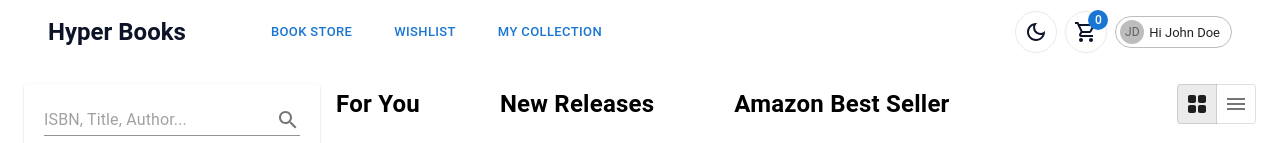
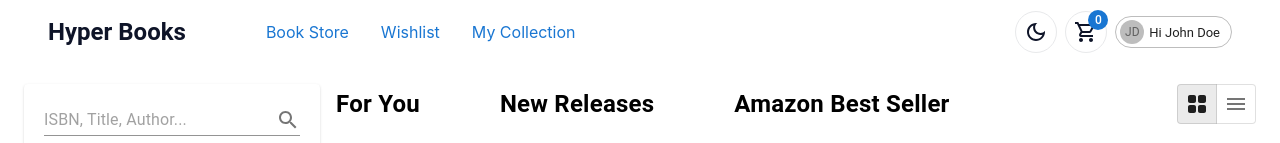
Before and after one commit to Jon-Felipe/hyperbooks, a React (Vite) app: page / in a window 1280 px wide. Shown: the top 143 px of the page. Built offline with nearby package versions, Linux system fonts and the light colour scheme.

Commit message:
changed header buttons to links

```diff
--- a/src/components/Header.tsx
+++ b/src/components/Header.tsx
@@ -1,16 +1,18 @@
+import { Link as RouterLink } from 'react-router-dom';
+
 // mui
 import AppBar from '@mui/material/AppBar';
 import Container from '@mui/material/Container';
 import Box from '@mui/material/Box';
 import Toolbar from '@mui/material/Toolbar';
 import Typography from '@mui/material/Typography';
-import Button from '@mui/material/Button';
 import IconButton from '@mui/material/IconButton';
 import Avatar from '@mui/material/Avatar';
 import Chip from '@mui/material/Chip';
 import Badge from '@mui/material/Badge';
 import DarkModeOutlined from '@mui/icons-material/DarkModeOutlined';
 import ShoppingCartOutlinedIcon from '@mui/icons-material/ShoppingCartOutlined';
+import Link from '@mui/material/Link';
 
 type Props = {};
 
@@ -34,9 +36,15 @@
             component='nav'
             sx={{ display: { xs: 'none', lg: 'flex' }, columnGap: 4 }}
           >
-            <Button size='small'>Book Store</Button>
-            <Button size='small'>Wishlist</Button>
-            <Button size='small'>My Collection</Button>
+            <Link component={RouterLink} to='/' underline='none'>
+              Book Store
+            </Link>
+            <Link component={RouterLink} to='/' underline='none'>
+              Wishlist
+            </Link>
+            <Link component={RouterLink} to='/' underline='none'>
+              My Collection
+            </Link>
           </Box>
           <Box sx={{ flexGrow: 1 }} />
           <Box
```
